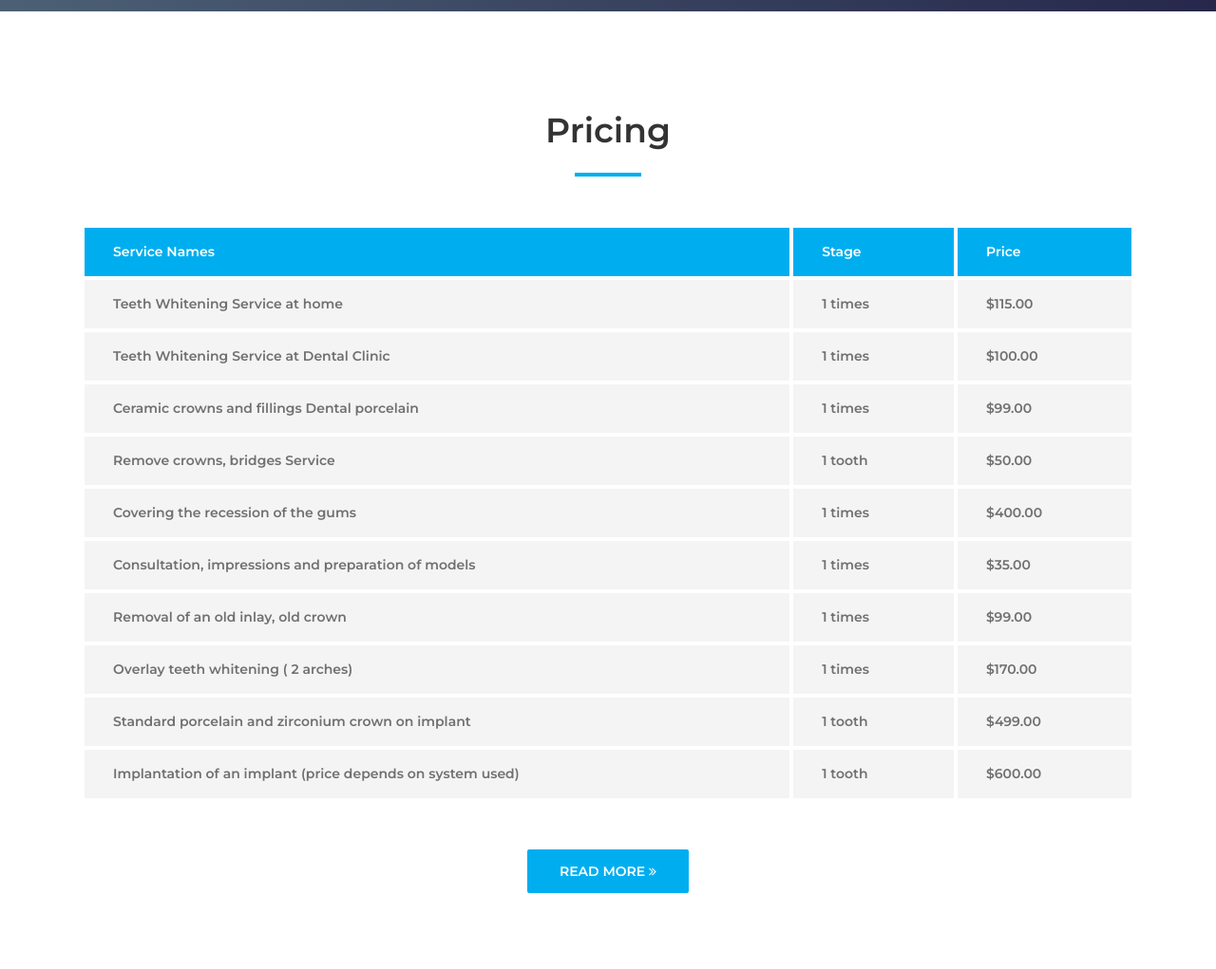
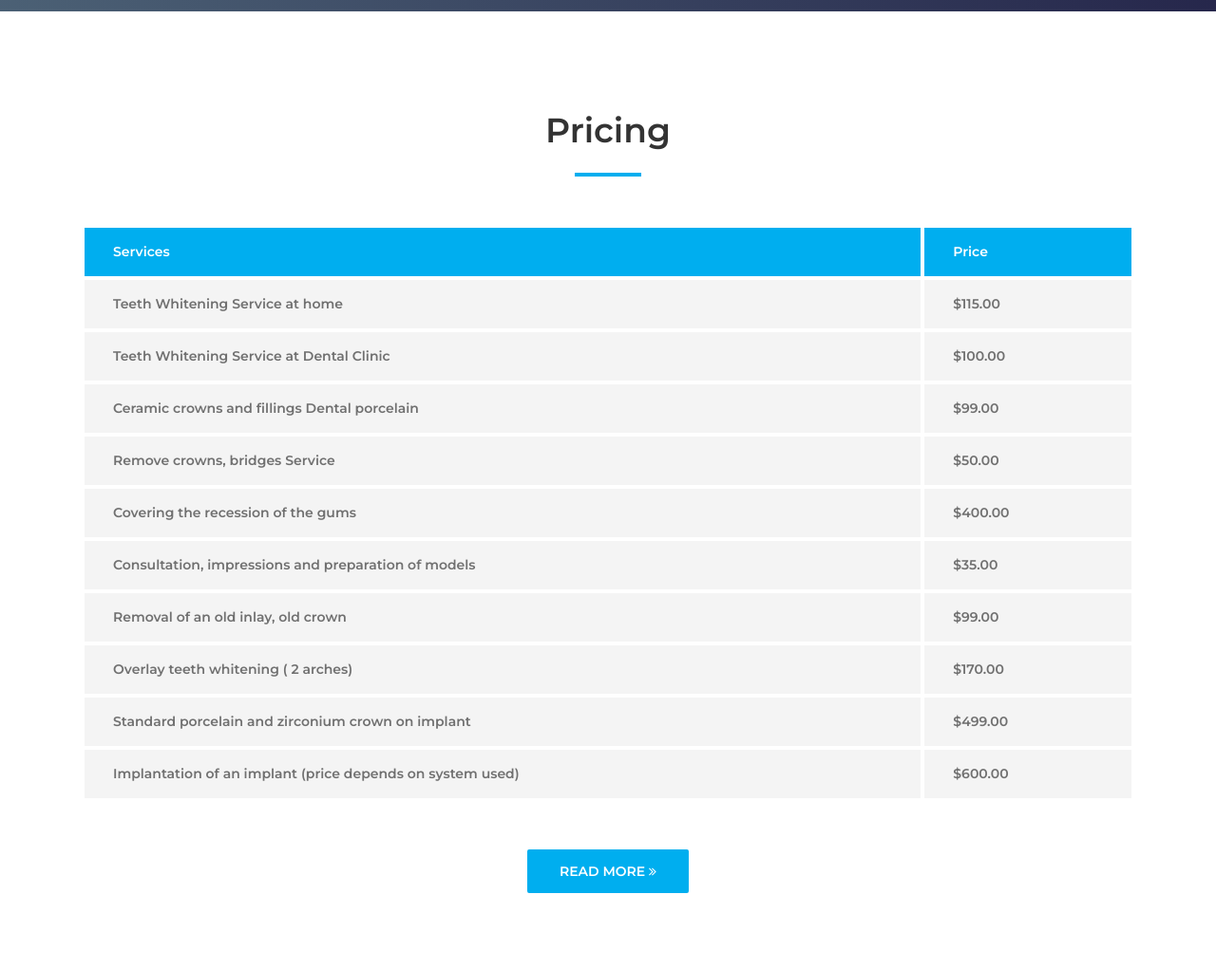
Before and after one commit to TankEngine-ish/Dental_Clinic_Website, a Django app: page / in a window 1280 px wide. Shown: the part 2539-3560 px from the top of the page at 95% size. Run offline with Django 5.2, Linux system fonts and the light colour scheme; some libraries are stand-ins or nearby versions; some web fonts are replaced.

Commit message:
remove stage section in home.html

```diff
--- a/dental/website/templates/contact.html
+++ b/dental/website/templates/contact.html
@@ -308,7 +308,7 @@
         <div class="col-12">
           <div class="copywrite-content">
             <p><!-- Link back to Colorlib can't be removed. Template is licensed under CC BY 3.0. -->
-Copyright &copy;<script>document.write(new Date().getFullYear());</script> All rights reserved | This template is made with <i class="fa fa-heart-o" aria-hidden="true"></i> by <a href="https://colorlib.com" target="_blank">Colorlib</a>
+Copyright &copy;<script>document.write(new Date().getFullYear());</script> All rights reserved | This template is made with <i class="fa fa-heart-o" aria-hidden="true"></i> by <a href="https://colorlib.com" target="_blank">My Big Mistakes</a>
 <!-- Link back to Colorlib can't be removed. Template is licensed under CC BY 3.0. --></p>
           </div>
         </div>
--- a/dental/website/templates/home.html
+++ b/dental/website/templates/home.html
@@ -347,60 +347,60 @@
             <table class="table table-borderless mb-0">
               <thead>
                 <tr>
-                  <th scope="col">Service Names</th>
-                  <th scope="col">Stage</th>
+                  <th scope="col">Services</th>
+                  <!-- <th scope="col">Stage</th> -->
                   <th scope="col">Price</th>
                 </tr>
               </thead>
               <tbody>
                 <tr>
                   <th scope="row">Teeth Whitening Service at home</th>
-                  <td>1 times</td>
+                  <!-- <td>1 times</td> -->
                   <td>$115.00</td>
                 </tr>
                 <tr>
                   <th scope="row">Teeth Whitening Service at Dental Clinic</th>
-                  <td>1 times</td>
+                  <!-- <td>1 times</td> -->
                   <td>$100.00</td>
                 </tr>
                 <tr>
                   <th scope="row">Ceramic crowns and fillings Dental porcelain</th>
-                  <td>1 times</td>
+                  <!-- <td>1 times</td> -->
                   <td>$99.00</td>
                 </tr>
                 <tr>
                   <th scope="row">Remove crowns, bridges Service</th>
-                  <td>1 tooth</td>
+                  <!-- <td>1 tooth</td> -->
                   <td>$50.00</td>
                 </tr>
                 <tr>
                   <th scope="row">Covering the recession of the gums</th>
-                  <td>1 times</td>
+                  <!-- <td>1 times</td> -->
                   <td>$400.00</td>
                 </tr>
                 <tr>
                   <th scope="row">Consultation, impressions and preparation of models</th>
-                  <td>1 times</td>
+                  <!-- <td>1 times</td> -->
                   <td>$35.00</td>
                 </tr>
                 <tr>
                   <th scope="row">Removal of an old inlay, old crown</th>
-                  <td>1 times</td>
+                  <!-- <td>1 times</td> -->
                   <td>$99.00</td>
                 </tr>
                 <tr>
                   <th scope="row">Overlay teeth whitening ( 2 arches)</th>
-                  <td>1 times</td>
+                  <!-- <td>1 times</td> -->
                   <td>$170.00</td>
                 </tr>
                 <tr>
                   <th scope="row">Standard porcelain and zirconium crown on implant</th>
-                  <td>1 tooth</td>
+                  <!-- <td>1 tooth</td> -->
                   <td>$499.00</td>
                 </tr>
                 <tr>
                   <th scope="row">Implantation of an implant (price depends on system used)</th>
-                  <td>1 tooth</td>
+                  <!-- <td>1 tooth</td> -->
                   <td>$600.00</td>
                 </tr>
               </tbody>
```
